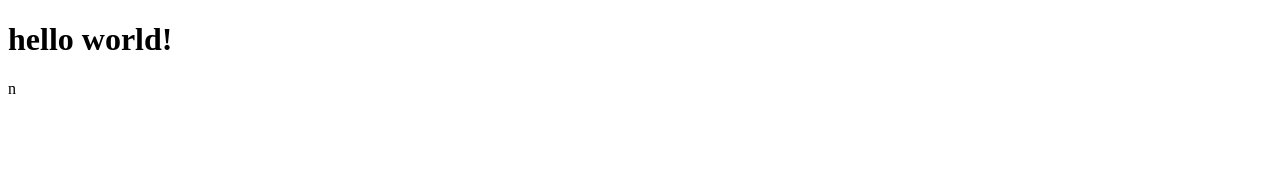
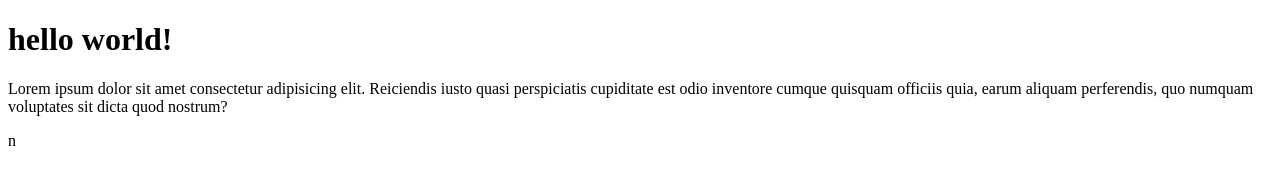
Before and after one commit to lindao2017/progeto-1, a plain HTML site: page index.html in a window 1280 px wide. Drawn offline with Linux system fonts and the light colour scheme.

Commit message:
adicionado texto no byri

```diff
--- a/index.html
+++ b/index.html
@@ -7,5 +7,6 @@
 </head>
 <body>
     <h1>hello world!</h1>
+    <p>Lorem ipsum dolor sit amet consectetur adipisicing elit. Reiciendis iusto quasi perspiciatis cupiditate est odio inventore cumque quisquam officiis quia, earum aliquam perferendis, quo numquam voluptates sit dicta quod nostrum?</p>
 </body>
 </html>n
```
